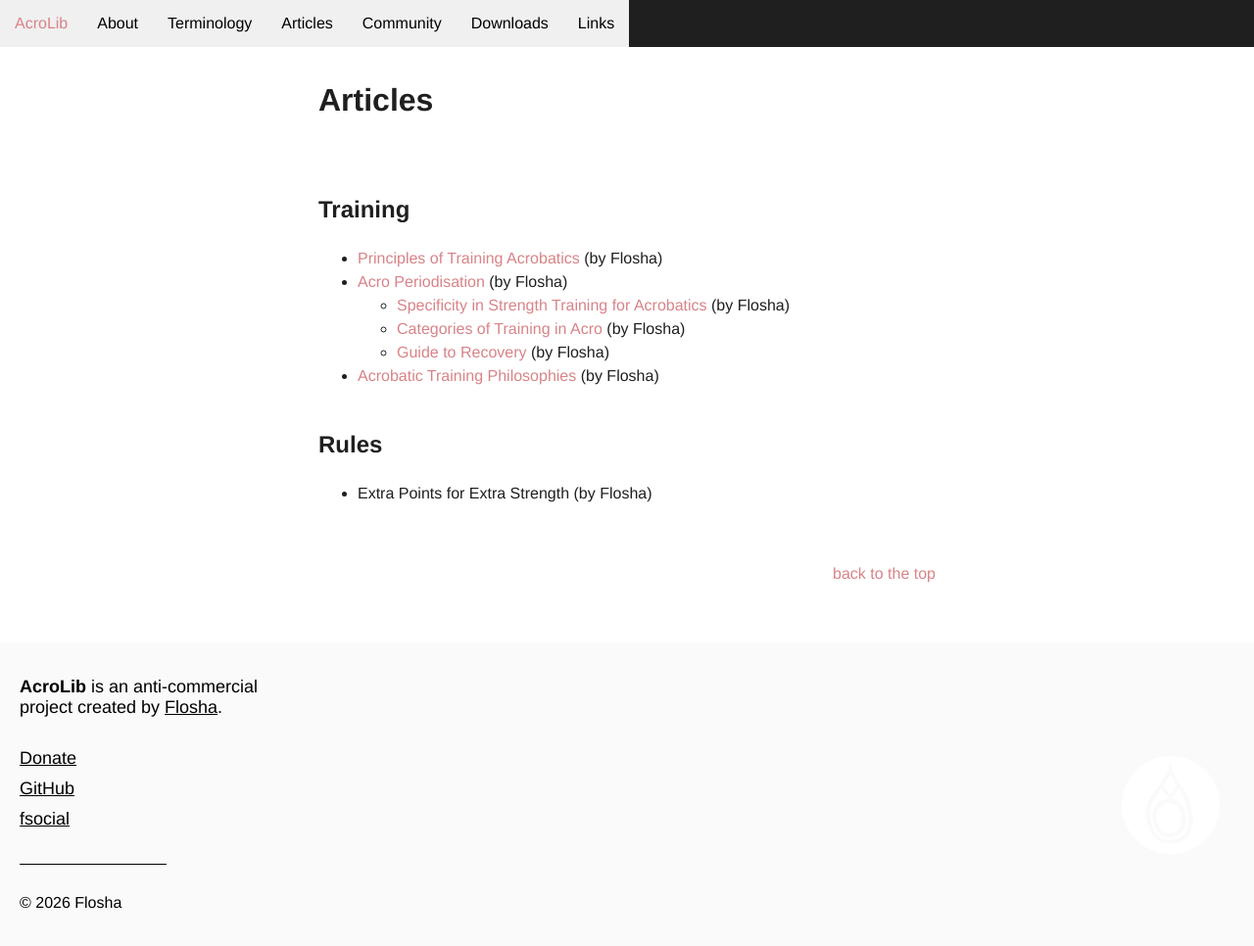
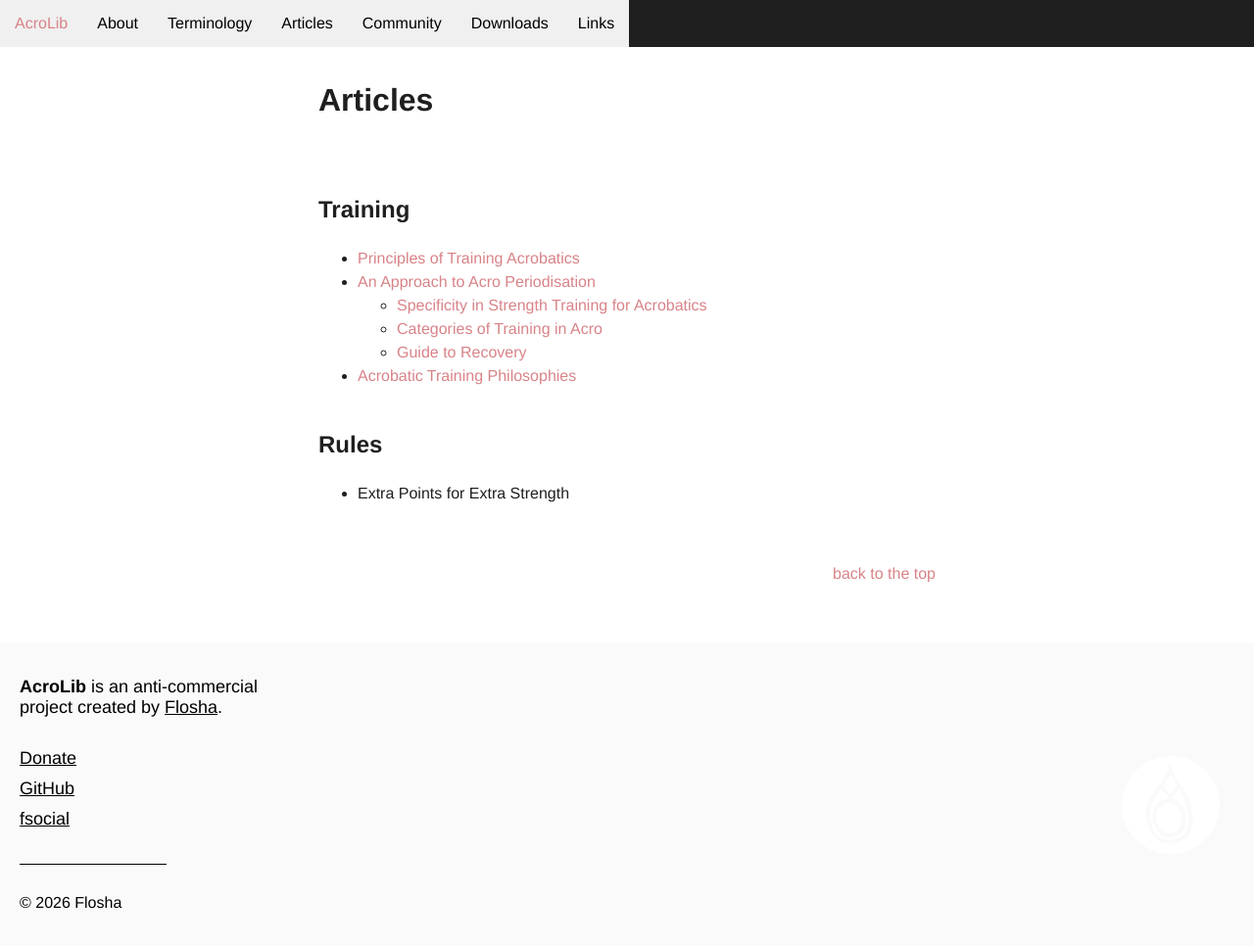
Before and after one commit to floshin/acrolib, a Jekyll site: the page built from articles.md, in a window 1280 px wide. Shown: the whole page at 98% size. Built offline with Jekyll 4.4.1, drawn with Linux system fonts in a browser that asks for light colours; our own code applies the rules of GitHub Pages for plain Markdown files.

Commit message:
Update articles.md

```diff
--- a/articles.md
+++ b/articles.md
@@ -2,15 +2,15 @@
 
 ## Training
 
-* [Principles of Training Acrobatics](/training/load-management) (by Flosha)
-* [Acro Periodisation](/training/periodisation) (by Flosha)
-  * [Specificity in Strength Training for Acrobatics](/training/specificity) (by Flosha)
-  * [Categories of Training in Acro](/training/training-categories) (by Flosha)
-  * [Guide to Recovery](/training/recovery-guide) (by Flosha)
+* [Principles of Training Acrobatics](/training/load-management)
+* [An Approach to Acro Periodisation](/training/periodisation)
+  * [Specificity in Strength Training for Acrobatics](/training/specificity)
+  * [Categories of Training in Acro](/training/training-categories)
+  * [Guide to Recovery](/training/recovery-guide)
 
-* [Acrobatic Training Philosophies](/training/training-philosophies) (by Flosha)
+* [Acrobatic Training Philosophies](/training/training-philosophies)
 
 
 ## Rules
 
-* Extra Points for Extra Strength (by Flosha)
+* Extra Points for Extra Strength
```
